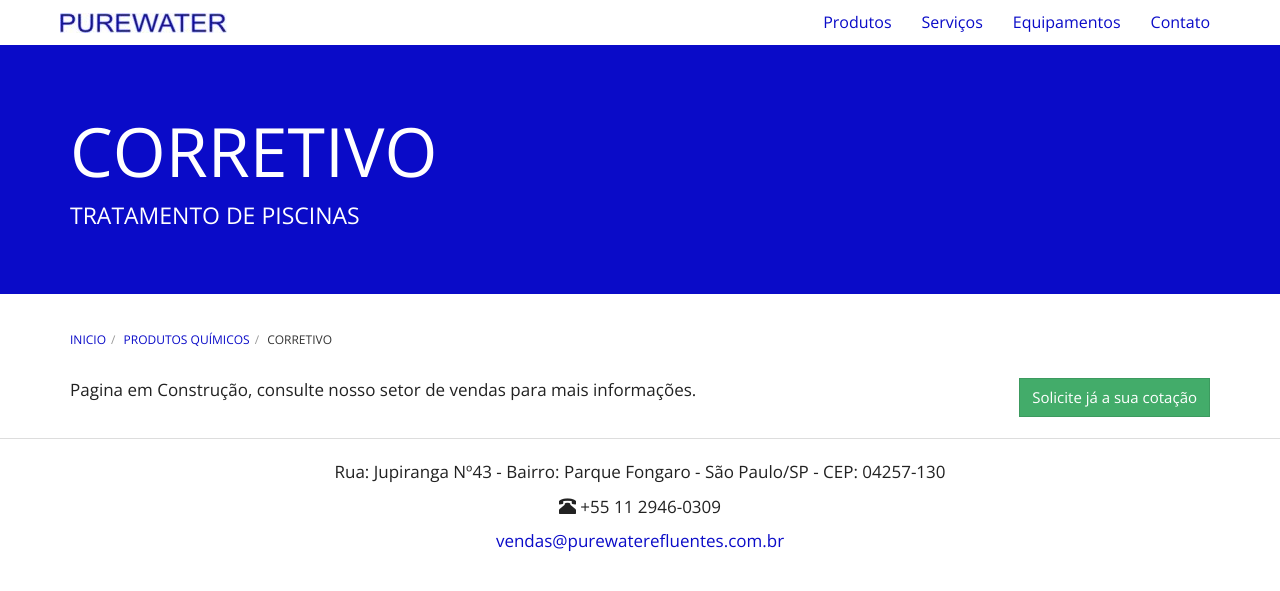
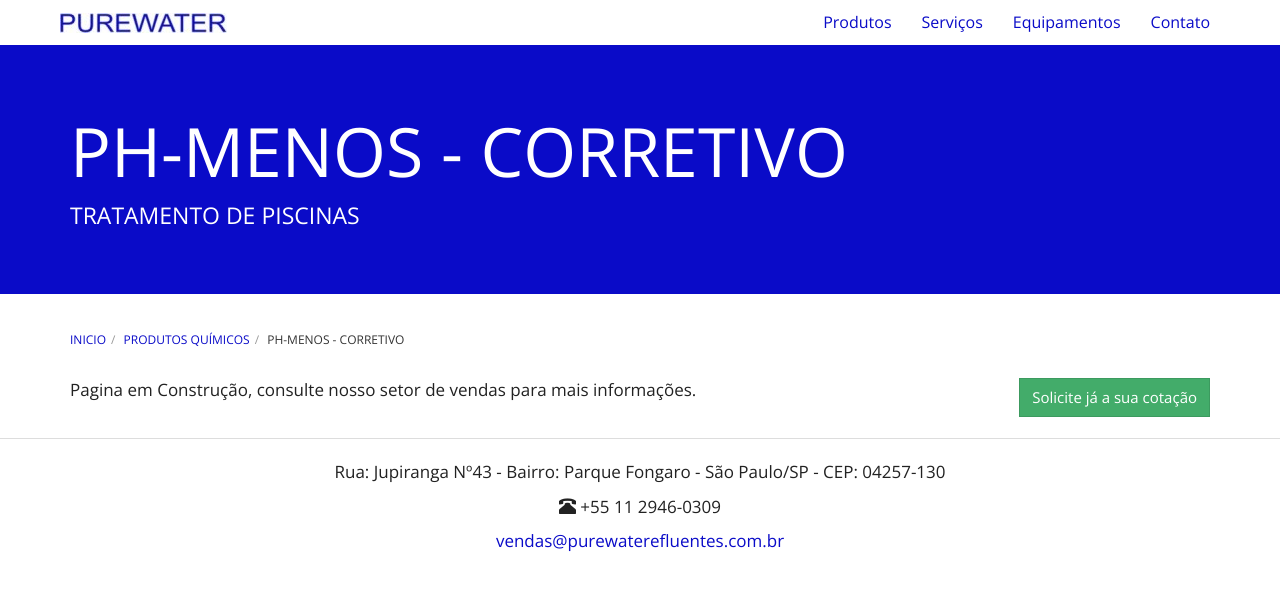
Before and after one commit to purewaterefluentes/purewaterefluentes.github.io, a Jekyll site: the page built from produtos/ph-menos-corretivo-para-piscina.md, in a window 1280 px wide. Shown: the top 591 px of the page. Built offline with Jekyll 4.4.1, drawn with Linux system fonts in a browser that asks for light colours; nearby versions of some CDN libraries; library files that are not in the unit come from our copies.

Commit message:
Update and rename corretivo-para-piscina.md to ph-menos-corretivo-para-piscina.md

```diff
--- a/produtos/corretivo-para-piscina.md
+++ b/produtos/ph-menos-corretivo-para-piscina.md
@@ -1,7 +1,7 @@
 ---
 layout: contato
-pageTitle: CORRETIVO PARA PISCINA | TRATAMENTO DE PISCINA
-title: CORRETIVO
+pageTitle: PH-MENOS CORRETIVO PARA PISCINA | PUREWATER EFLUENTES
+title: PH-MENOS - CORRETIVO
 subtitle: TRATAMENTO DE PISCINAS
 ---
 
```
